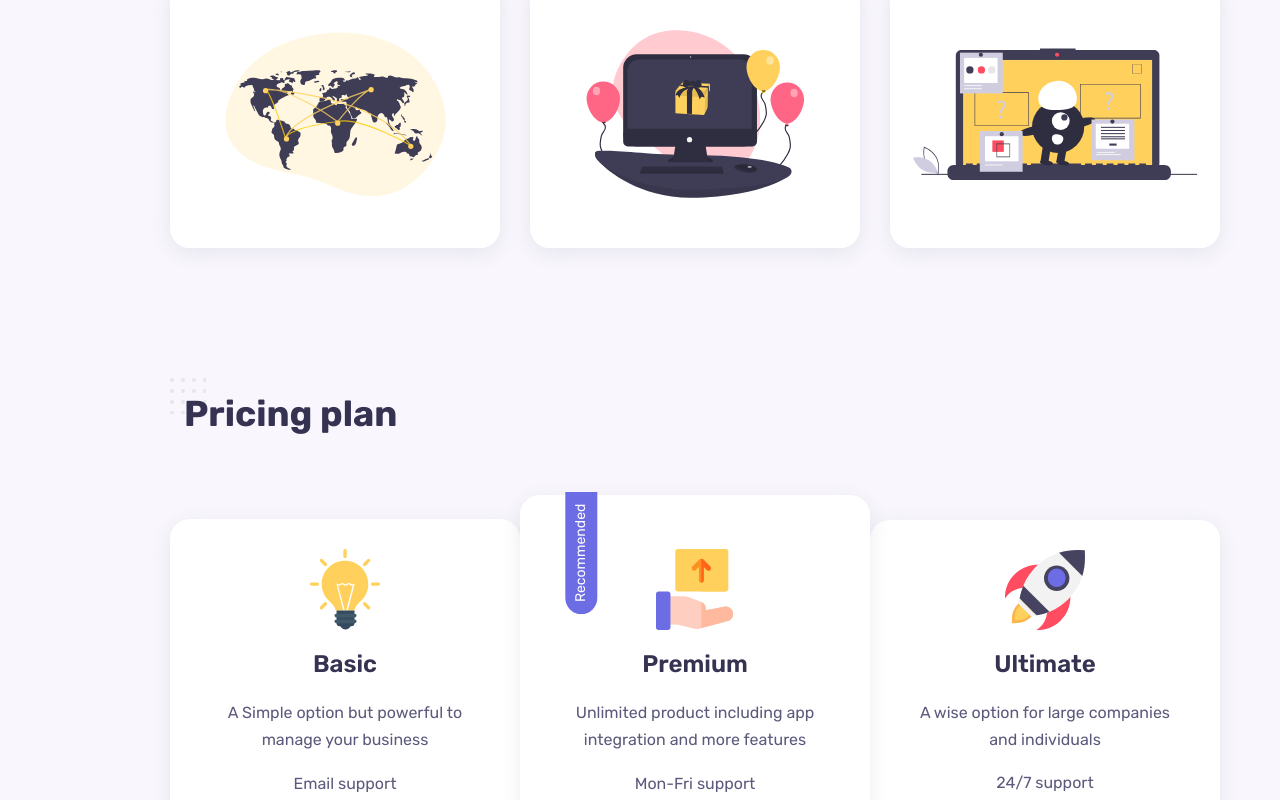
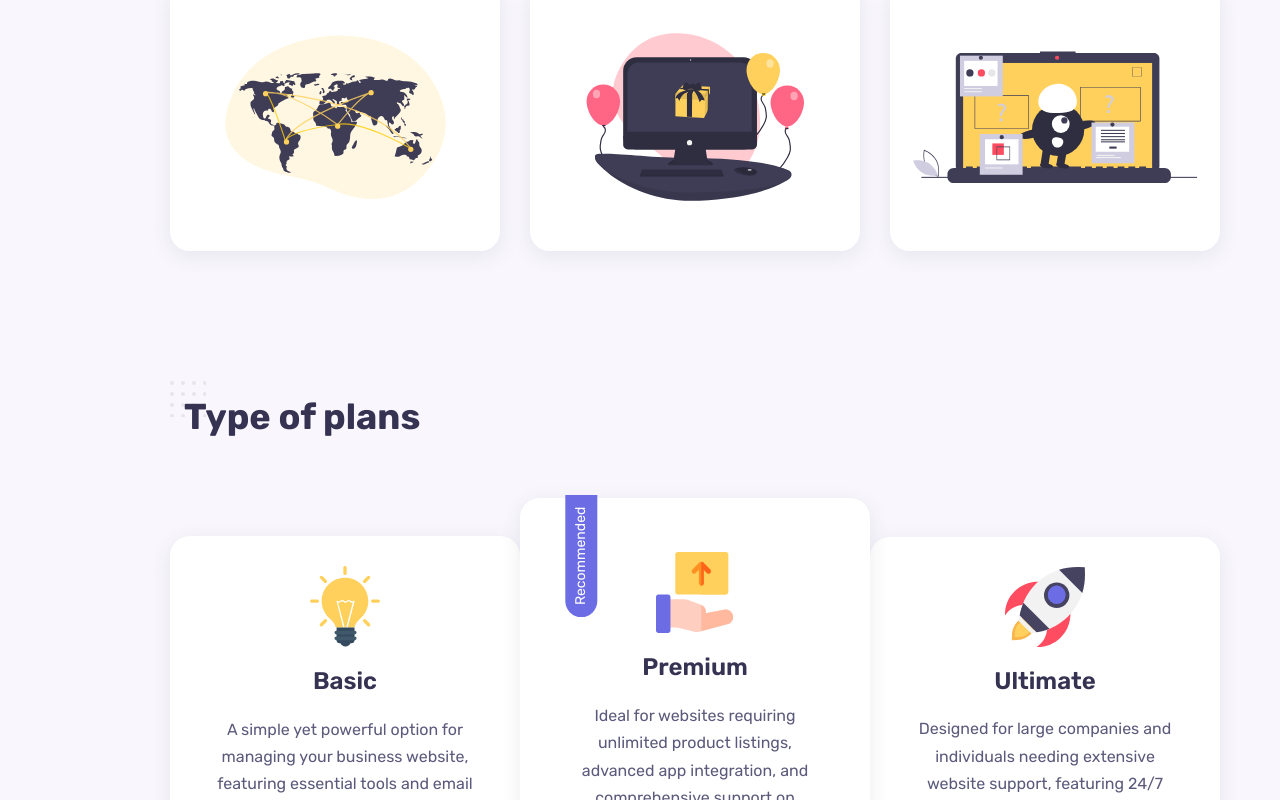
Before and after one commit to Georgeondigo/portfolio, a React (Create React App) app: page / in a window 1280 px wide. Shown: the part 3363-4163 px from the top of the page. Built offline with nearby package versions, Linux system fonts and the light colour scheme.

Commit message:
added the cloud logo and also updated the pricing plan

```diff
--- a/src/components/pricing/pricing.jsx
+++ b/src/components/pricing/pricing.jsx
@@ -8,16 +8,16 @@ const pricing = () => {
   return (
 
   <section className="pricing container section">
-    <h2 className="section__title">Pricing plan</h2>
+    <h2 className="section__title">Type of plans</h2>
 
     <div className="pricing__container grid">
       <div className="pricing__item">
         <img src={Image1} alt="" className="pricing__img" />
         <h3 className="pricing__plan">Basic</h3>
-        <p className="pricing__title">A Simple option but powerful to manage your business</p>
+        <p className="pricing__title">A simple yet powerful option for managing your business website, featuring essential tools and email support.</p>
         <p className="pricing__support">Email support</p>
         <h3 className="price">
-          <em>$</em>9 <span>Month</span>
+          <em></em><span></span>
         </h3>
         <a href="" className="btn">Get started</a>
       </div>
@@ -26,10 +26,10 @@ const pricing = () => {
         <span className="badge">Recommended</span>
         <img src={Image2} alt="" className="pricing__img" />
         <h3 className="pricing__plan">Premium</h3>
-        <p className="pricing__title">Unlimited product including app integration and more features</p>
+        <p className="pricing__title">Ideal for websites requiring unlimited product listings, advanced app integration, and comprehensive support on weekdays.</p>
         <p className="pricing__support">Mon-Fri support</p>
         <h3 className="price">
-          <em>$</em>15 <span>Month</span>
+          <em></em> <span></span>
         </h3>
         <a href="" className="btn">Get started</a>
       </div>
@@ -37,10 +37,10 @@ const pricing = () => {
       <div className="pricing__item">
         <img src={Image3} alt="" className="pricing__img" />
         <h3 className="pricing__plan">Ultimate</h3>
-        <p className="pricing__title">A wise option for large companies and individuals</p>
+        <p className="pricing__title">Designed for large companies and individuals needing extensive website support, featuring 24/7 assistance and advanced features.</p>
         <p className="pricing__support">24/7 support</p>
         <h3 className="price">
-          <em>$</em>19 <span>Month</span>
+          <em></em> <span></span>
         </h3>
         <a href="" className="btn">Get started</a>
       </div>
--- a/src/components/services/services.jsx
+++ b/src/components/services/services.jsx
@@ -2,7 +2,7 @@ import React from 'react';
 import "./services.css";
 import Image1 from '../../assets/service-1.svg';
 import Image2 from '../../assets/service-2.svg';
-import Image3 from '../../assets/service-2.svg';
+import Image3 from '../../assets/cloud.svg';
 
 const data = [
   {
```
Also changed, not shown: src/assets/cloud.svg (added).
